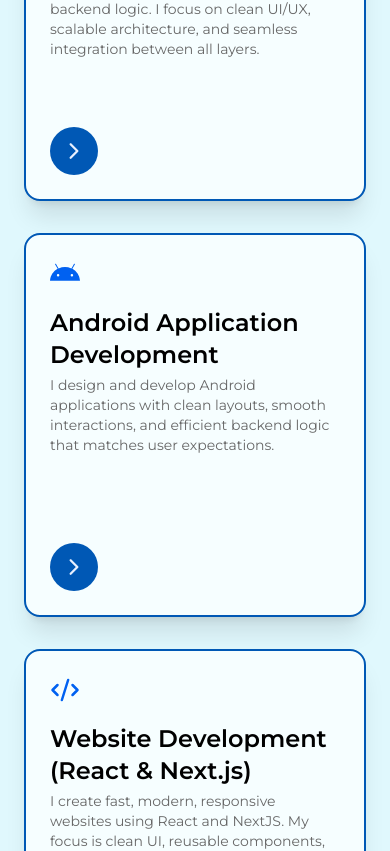
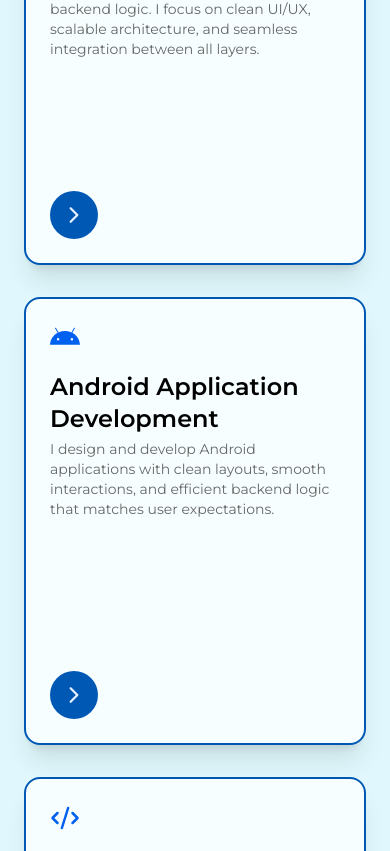
Before and after one commit to jaiswaldhiraj/Portfolio, a Next.js app: page / in a window 390 px wide. Shown: the part 4775-5626 px from the top of the page. Built offline with nearby package versions, Linux system fonts and the light colour scheme.

Commit message:
flip card size adjusted to all screen

```diff
--- a/app/components/CardBackFace.js
+++ b/app/components/CardBackFace.js
@@ -18,14 +18,14 @@ export const CardBackFace = ({ s }) => {
         </div>
         <h3 className="text-xl font-semibold text-[--text-primary] mb-2">{s.title}</h3>
         <p className="text-xs text-[var(--text-secondary)] mb-2">What I do:</p>
-        <ul className="list-disc ml-5 text-sm text-[var(--accent-dark)] md:space-y-1">
+        <ul className="list-disc ml-5 text-sm text-[var(--accent-dark)] space-y-1">
           {s.details.map((d) => (
             <li key={d}>{d}</li>
           ))}
         </ul>
       </div>
 
-      <div className="md:mt-2 mt-1 flex items-center justify-between">
+      <div className="mt-2 flex items-center justify-between">
         <Hireme />
         <div className="flex items-center justify-between">
           <span className='bg-[var(--accent)] text-2xl text-[var(--accent-light)] rounded-[100%] p-3'>
--- a/app/components/Services.js
+++ b/app/components/Services.js
@@ -47,7 +47,7 @@ solutions that are fast, responsive, and reliable.</p>
                 >
                   {/* 3D scene */}
                   <div
-                    className={`relative w-full h-96 [perspective:1000px]`}
+                    className={`relative w-full h-[28rem] md:h-[25rem] [perspective:1000px]`}
                   // ensure children aren't clipped
                   >
                     {/* card wrapper that flips */}
```
